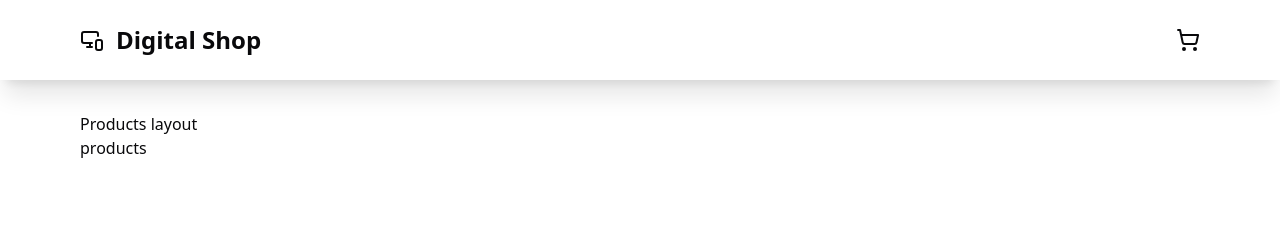
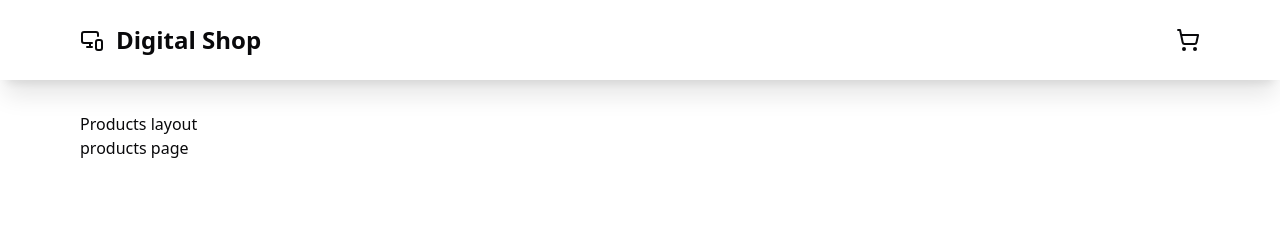
Before and after one commit to Nimasaghi-dev/digitalshop, a Next.js app: page /products in a window 1280 px wide. Shown: the top 226 px of the page. Built offline with nearby package versions, Linux system fonts and the light colour scheme.

Commit message:
feat: add dynamic rout in products folder

```diff
--- /dev/null
+++ b/src/app/products/[id]/page.tsx
@@ -0,0 +1,9 @@
+import React from 'react'
+
+function page() {
+  return (
+    <div>dynamic page</div>
+  )
+}
+
+export default page
--- a/src/app/products/page.tsx
+++ b/src/app/products/page.tsx
@@ -1,7 +1,7 @@
 import React from 'react';
 
 function Products() {
-  return <div>products</div>;
+  return <div>products page</div>;
 }
 
 export default Products;
--- /dev/null
+++ b/src/app/users/_test/page.tsx
@@ -0,0 +1,9 @@
+import React from 'react'
+
+function page() {
+    return (
+        <div>test</div>
+    )
+}
+
+export default page;
--- /dev/null
+++ b/src/app/users/page.tsx
@@ -0,0 +1,9 @@
+import React from 'react'
+
+function Users() {
+    return (
+        <div>Users</div>
+    )
+}
+
+export default Users;
```
